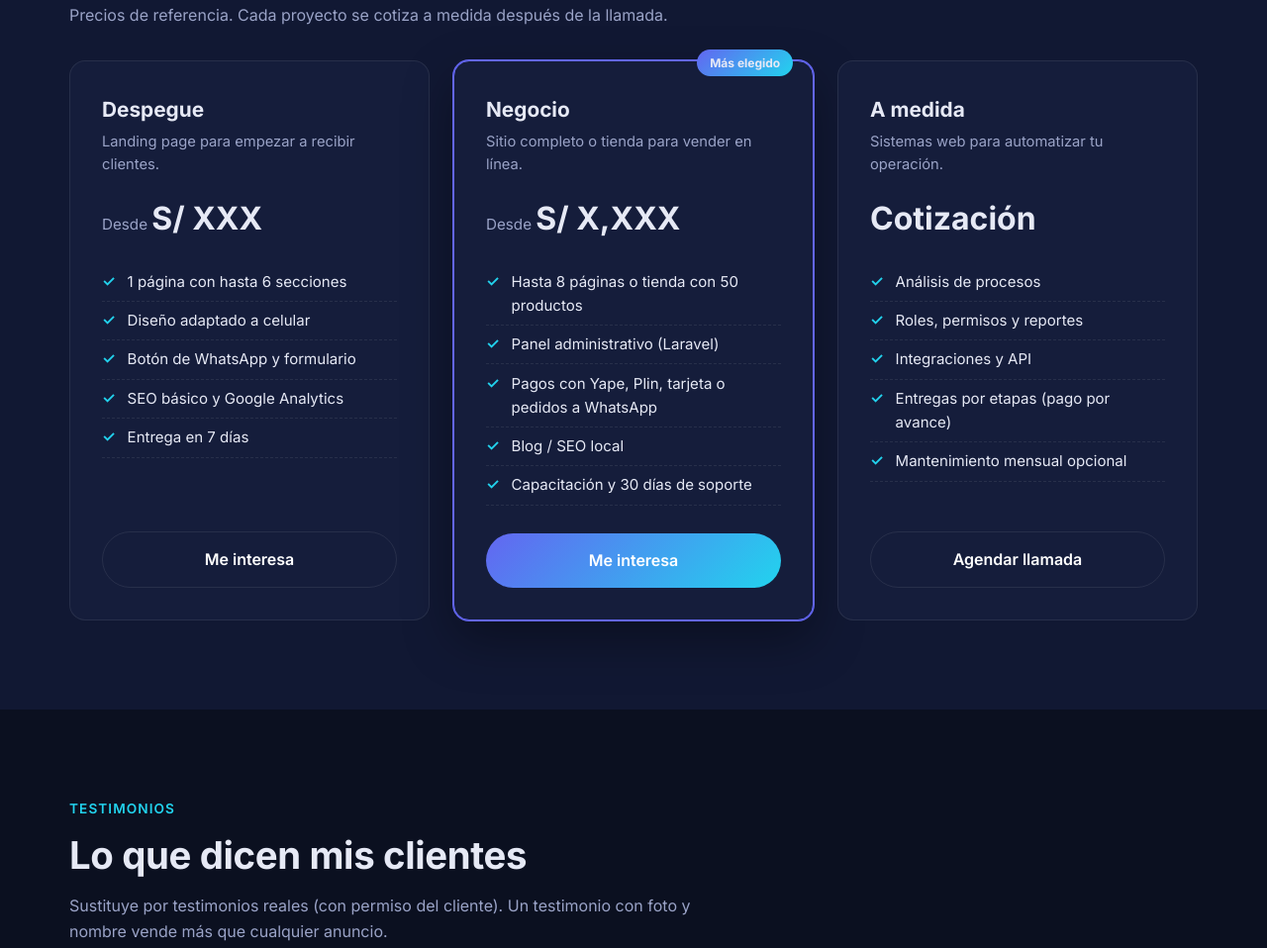
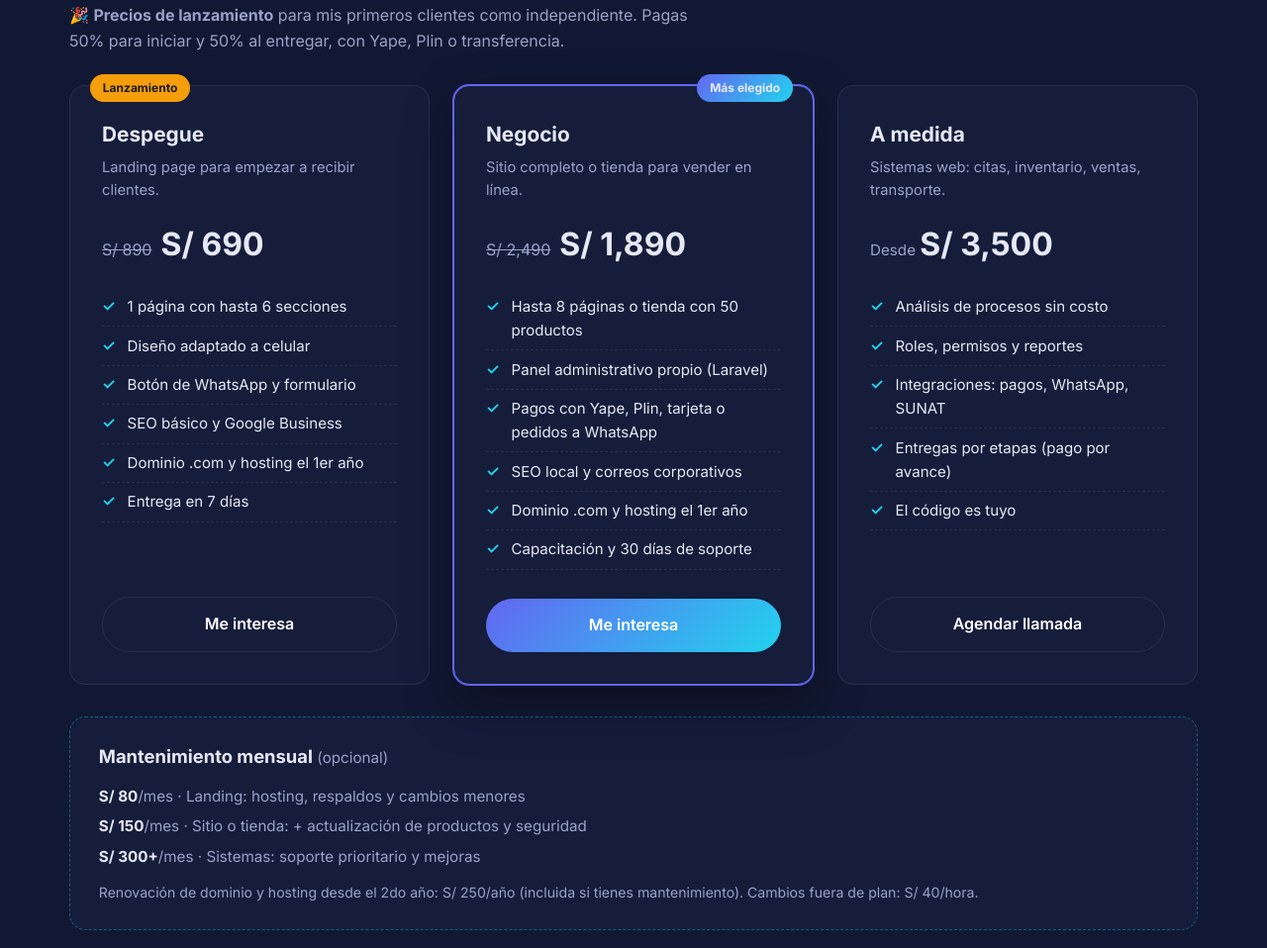
Before and after one commit to jlmg22204/portafolio-servicios-web, a plain HTML site: page index.html in a window 1280 px wide. Shown: the part 3821-4779 px from the top of the page at 99% size. Drawn offline with Linux system fonts and the light colour scheme.

Commit message:
Definir precios de lanzamiento para Chimbote
- Planes: Despegue S/ 690, Negocio S/ 1,890, A medida desde S/ 3,500
- Mantenimiento mensual desde S/ 80 y tarifa de cambios S/ 40/hora
- Nuevo docs/06-precios.md con investigación de mercado y estrategia
- Guiones de venta y presupuesto de anuncios en soles

Co-Authored-By: Claude Opus 5.5 <noreply@anthropic.com>
Claude-Session: https://claude.ai/code/session_01GY7qEHSRLTsVo3ssLmkbrn

```diff
--- a/css/styles.css
+++ b/css/styles.css
@@ -207,3 +207,14 @@ details p { color: var(--muted); margin-top: .7rem; }
 a.project__img { text-align: center; padding: 1rem; }
 .demo-link { display: inline-block; margin-top: 1rem; color: var(--accent); font-weight: 600; font-size: .92rem; }
 .demo-link:hover { text-decoration: underline; }
+
+/* ---------- Precios ---------- */
+.price s { color: var(--muted); font-size: 1rem; margin-right: .3rem; }
+.badge--launch { left: 20px; right: auto; background: #f59e0b; color: #1c1917; }
+.maint { margin-top: 2rem; background: var(--card); border: 1px dashed rgba(34, 211, 238, .35); border-radius: var(--radius); padding: 1.6rem 1.8rem; }
+.maint h3 { font-size: 1.15rem; margin-bottom: .8rem; }
+.maint h3 span { color: var(--muted); font-weight: 400; font-size: .95rem; }
+.maint ul { list-style: none; display: grid; gap: .4rem; margin-bottom: .8rem; }
+.maint li { font-size: .95rem; color: var(--muted); }
+.maint li strong { color: var(--text); }
+.maint p { color: var(--muted); font-size: .88rem; }
--- a/index.html
+++ b/index.html
@@ -186,17 +186,19 @@
     <div class="container">
       <p class="eyebrow">Planes</p>
       <h2>Elige el punto de partida</h2>
-      <p class="sub">Precios de referencia. Cada proyecto se cotiza a medida después de la llamada.</p>
+      <p class="sub">🎉 <strong>Precios de lanzamiento</strong> para mis primeros clientes como independiente. Pagas 50% para iniciar y 50% al entregar, con Yape, Plin o transferencia.</p>
       <div class="plans">
         <article class="plan">
+          <span class="badge badge--launch">Lanzamiento</span>
           <h3>Despegue</h3>
           <p class="plan__desc">Landing page para empezar a recibir clientes.</p>
-          <p class="price">Desde <strong>S/ XXX</strong></p>
+          <p class="price"><s>S/ 890</s> <strong>S/ 690</strong></p>
           <ul>
             <li>1 página con hasta 6 secciones</li>
             <li>Diseño adaptado a celular</li>
             <li>Botón de WhatsApp y formulario</li>
-            <li>SEO básico y Google Analytics</li>
+            <li>SEO básico y Google Business</li>
+            <li>Dominio .com y hosting el 1er año</li>
             <li>Entrega en 7 días</li>
           </ul>
           <a class="btn btn--ghost" href="#contacto" data-plan="Despegue">Me interesa</a>
@@ -205,29 +207,39 @@
           <span class="badge">Más elegido</span>
           <h3>Negocio</h3>
           <p class="plan__desc">Sitio completo o tienda para vender en línea.</p>
-          <p class="price">Desde <strong>S/ X,XXX</strong></p>
+          <p class="price"><s>S/ 2,490</s> <strong>S/ 1,890</strong></p>
           <ul>
             <li>Hasta 8 páginas o tienda con 50 productos</li>
-            <li>Panel administrativo (Laravel)</li>
+            <li>Panel administrativo propio (Laravel)</li>
             <li>Pagos con Yape, Plin, tarjeta o pedidos a WhatsApp</li>
-            <li>Blog / SEO local</li>
+            <li>SEO local y correos corporativos</li>
+            <li>Dominio .com y hosting el 1er año</li>
             <li>Capacitación y 30 días de soporte</li>
           </ul>
           <a class="btn" href="#contacto" data-plan="Negocio">Me interesa</a>
         </article>
         <article class="plan">
           <h3>A medida</h3>
-          <p class="plan__desc">Sistemas web para automatizar tu operación.</p>
-          <p class="price"><strong>Cotización</strong></p>
+          <p class="plan__desc">Sistemas web: citas, inventario, ventas, transporte.</p>
+          <p class="price">Desde <strong>S/ 3,500</strong></p>
           <ul>
-            <li>Análisis de procesos</li>
+            <li>Análisis de procesos sin costo</li>
             <li>Roles, permisos y reportes</li>
-            <li>Integraciones y API</li>
+            <li>Integraciones: pagos, WhatsApp, SUNAT</li>
             <li>Entregas por etapas (pago por avance)</li>
-            <li>Mantenimiento mensual opcional</li>
+            <li>El código es tuyo</li>
           </ul>
           <a class="btn btn--ghost" href="#contacto" data-plan="A medida">Agendar llamada</a>
         </article>
+      </div>
+      <div class="maint">
+        <h3>Mantenimiento mensual <span>(opcional)</span></h3>
+        <ul>
+          <li><strong>S/ 80</strong>/mes · Landing: hosting, respaldos y cambios menores</li>
+          <li><strong>S/ 150</strong>/mes · Sitio o tienda: + actualización de productos y seguridad</li>
+          <li><strong>S/ 300+</strong>/mes · Sistemas: soporte prioritario y mejoras</li>
+        </ul>
+        <p>Renovación de dominio y hosting desde el 2do año: S/ 250/año (incluida si tienes mantenimiento). Cambios fuera de plan: S/ 40/hora.</p>
       </div>
     </div>
   </section>
@@ -252,7 +264,8 @@
       <p class="eyebrow">Preguntas frecuentes</p>
       <h2>Resolvemos tus dudas</h2>
       <details><summary>¿Cuánto tiempo tarda mi página?</summary><p>Una landing page entre 5 y 7 días hábiles. Un sitio o tienda entre 2 y 4 semanas. Los sistemas a medida se planifican por etapas.</p></details>
-      <details><summary>¿Cómo son los pagos?</summary><p>50% de anticipo para iniciar y 50% al entregar. En proyectos grandes, pagos por etapa terminada.</p></details>
+      <details><summary>¿Cómo son los pagos?</summary><p>50% de anticipo para iniciar y 50% al entregar, por Yape, Plin o transferencia. En sistemas a medida, pagos por etapa terminada.</p></details>
+      <details><summary>¿Por qué precios de lanzamiento?</summary><p>Tengo 10 años programando y ahora empiezo como independiente en Chimbote. Para mis primeros clientes ofrezco un precio especial a cambio de tu opinión y permiso para mostrar el proyecto en mi portafolio.</p></details>
       <details><summary>¿La página será mía?</summary><p>Sí. Te entrego el código, los accesos al hosting, dominio y panel administrativo.</p></details>
       <details><summary>¿Puedo actualizar el contenido yo mismo?</summary><p>Sí. Incluyo un panel sencillo y una capacitación para que cambies textos, fotos y productos.</p></details>
       <details><summary>¿Trabajas con clientes de otras ciudades o países?</summary><p>Sí, trabajo 100% en línea con videollamadas y avances semanales.</p></details>
```
Also changed, not shown: 4 other files.
